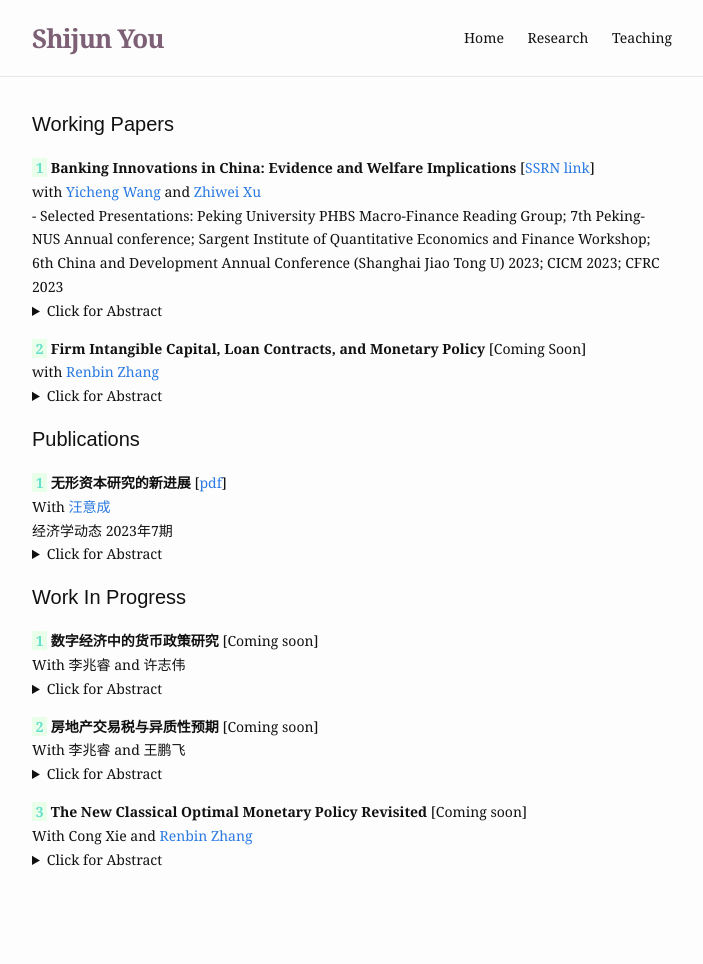
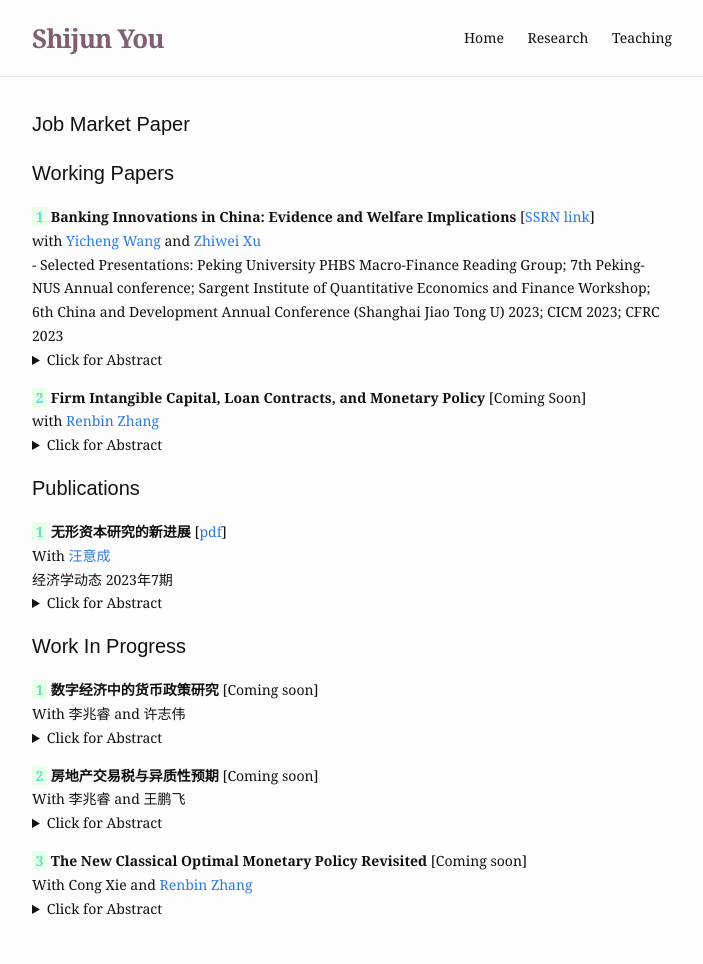
Before and after one commit to ShijunYou-Econ/homepage, a Jekyll site: the page built from research.md, in a window 1280 px wide. Shown: the whole page, without its empty margins (288-991 px from the left). Built offline with Jekyll 4.4.1, drawn with Linux system fonts in a browser that asks for light colours; before the commit the page ends 915 px from its top, so only the background shows below that.

Commit message:
Add files via upload

```diff
--- a/_layouts/work.html
+++ b/_layouts/work.html
@@ -8,6 +8,29 @@
     <div class="page-content">
       <div class="wrapper">
         <div class="work">
+          <h1 class="page-heading">Job Market Paper</h1>
+          {% for item in page.jmp %}
+          <div class="work-item" style="margin-bottom: -2em;">
+            <span class="work-text">
+              <span style="color:#66DFCC;background-color:#E9FFE9"><strong>&nbsp;{{ item.numbering }}&nbsp;</strong></span>
+              {{ item.description }}<br />
+              {{ item.authors }}<br />
+              {% if item.publication != "" and item.publication != nil %}
+                {{ item.publication }}<br />
+              {% endif %}
+              {% if item.coverage != "" and item.coverage != nil %}
+                <p style="margin: 0em;"> - {{ item.coverage }}</p>
+              {% endif %}
+              {% if item.award != "" and item.award != nil %}
+                <p style="margin: 0em;"> - {{ item.award }}</p>
+              {% endif %}
+              <details>
+                <summary>Click for Abstract</summary>
+                  {{ item.abstract }}
+              </details>
+            </span>
+          </div>
+          {% endfor %}
           <h1 class="page-heading">Working Papers</h1>
            {% for item in page.items %}
           <div class="work-item" style="margin-bottom: -2em;">
```
